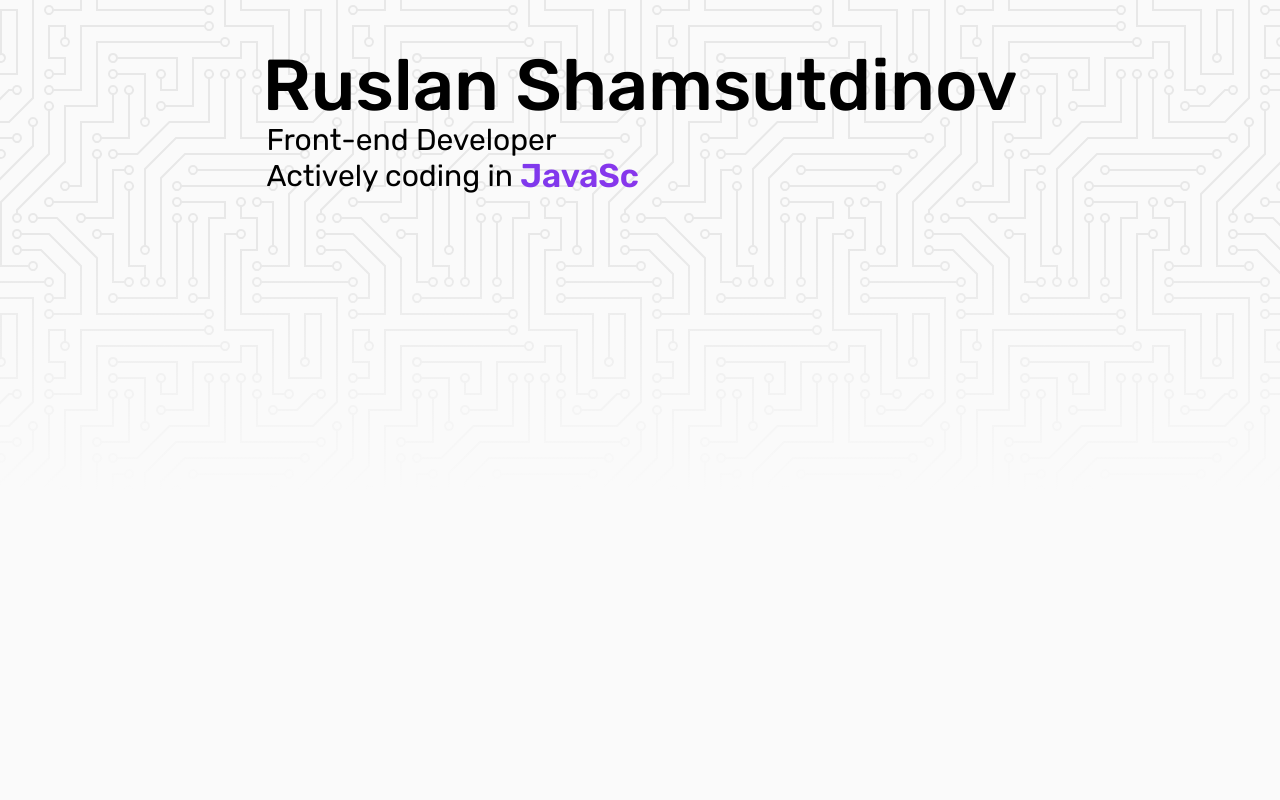
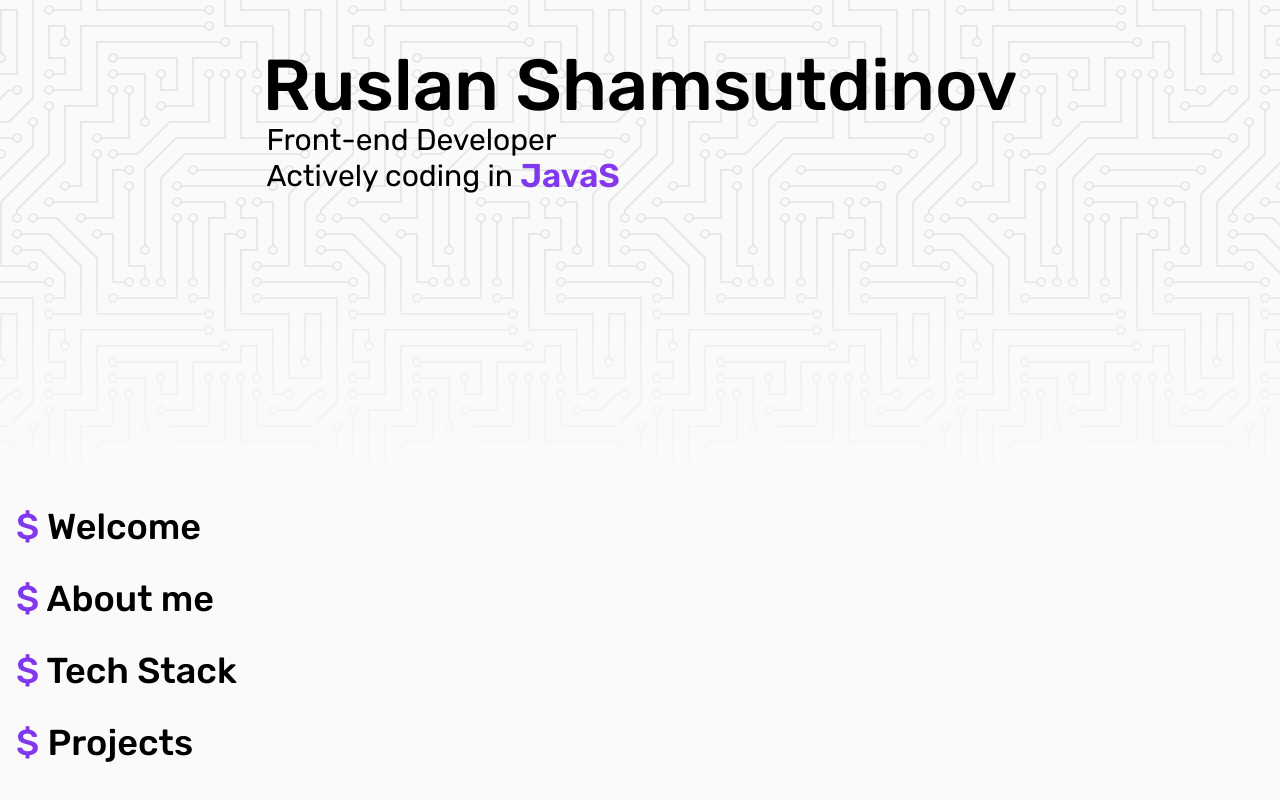
Before and after one commit to n8b8dy/n8body.dev_next-fullstack, a Next.js app: page / in a window 1280 px wide. Shown: the part 310-1110 px from the top of the page. Before the commit the page ends 833 px from the top, so only its background shows below. Built offline with nearby package versions, Linux system fonts and the light colour scheme.

Commit message:
Feat: Create base section structure for Home page

```diff
--- a/app/page.tsx
+++ b/app/page.tsx
@@ -1,6 +1,7 @@
 import { Fragment } from 'react'
 
 import { Section } from '@/components/layout/Section'
+import { Heading } from '@/components/typography/Heading'
 import { HeroSection } from '@/pages/Home/HeroSection'
 
 import { cn } from '@/utils/styles'
@@ -18,6 +19,31 @@ export default function Home() {
       </div>
 
       <Section>
+        <Heading tag="h3" terminal>
+          Welcome
+        </Heading>
+      </Section>
+
+      <Section>
+        <Heading tag="h3" terminal>
+          About me
+        </Heading>
+      </Section>
+
+      <Section>
+        <Heading tag="h3" terminal>
+          Tech Stack
+        </Heading>
+      </Section>
+
+      <Section>
+        <Heading tag="h3" terminal>
+          Projects
+        </Heading>
+      </Section>
+
+      <Section>
+
       </Section>
     </Fragment>
   )
```
